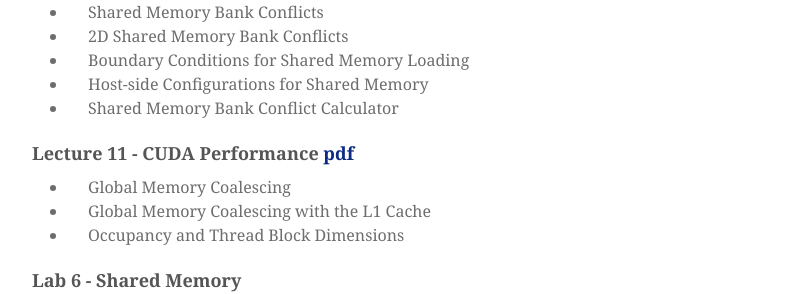
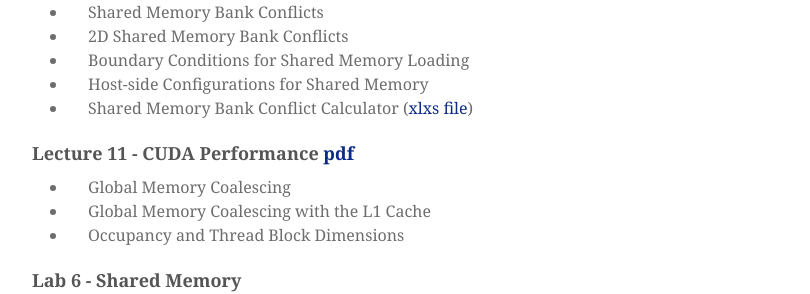
Before and after one commit to mondus/mondus.github.io, a Jekyll site: the page built from teaching/COM4521/index.md, in a window 1280 px wide and 900 px high, scrolled down 5656 px. Shown: the part 163-457 px from the top of the window, without its empty margins (208-1018 px from the left). Built offline with Jekyll 4.4.1, drawn with Linux system fonts in a browser that asks for light colours; nearby versions of some CDN libraries; some web fonts are replaced.

Commit message:
Update index.md

```diff
--- a/teaching/COM4521/index.md
+++ b/teaching/COM4521/index.md
@@ -204,7 +204,7 @@ Weeks 6 lectures (e.g. Lecture 10 and 11) are pre-recorded on encore. Follow the
 * 2D Shared Memory Bank Conflicts
 * Boundary Conditions for Shared Memory Loading
 * Host-side Configurations for Shared Memory
-* Shared Memory Bank Conflict Calculator
+* Shared Memory Bank Conflict Calculator ([xlxs file](https://drive.google.com/file/d/173St-SBa9J3gtvt3CdTVrhPZqE-fNbY_/view?usp=sharing))
 
 ### Lecture 11 - CUDA Performance [pdf](https://drive.google.com/open?id=1aeoY76E9mIlBdgWsHvg5NpmQEdpaf0Cp)
 
```
